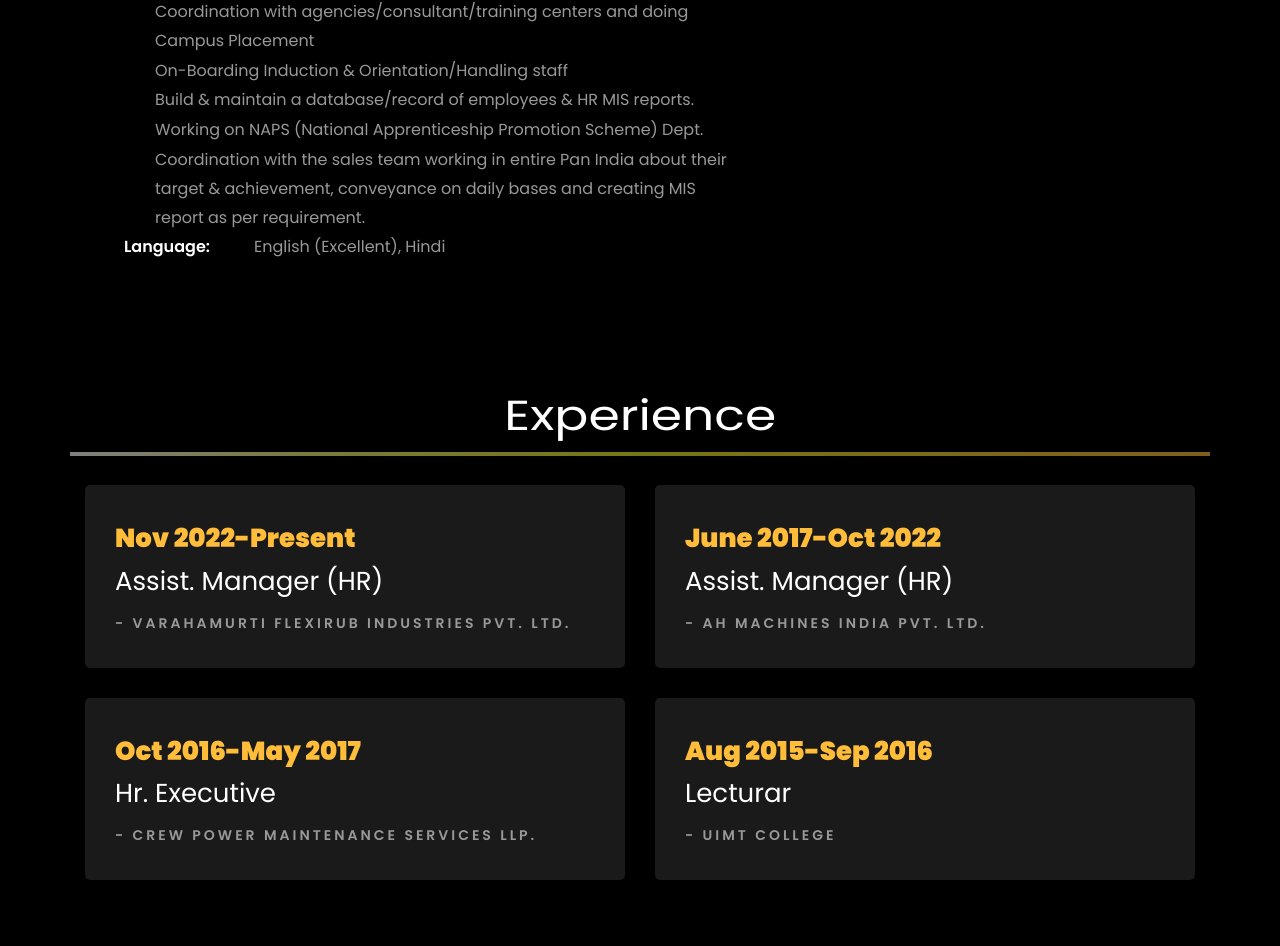
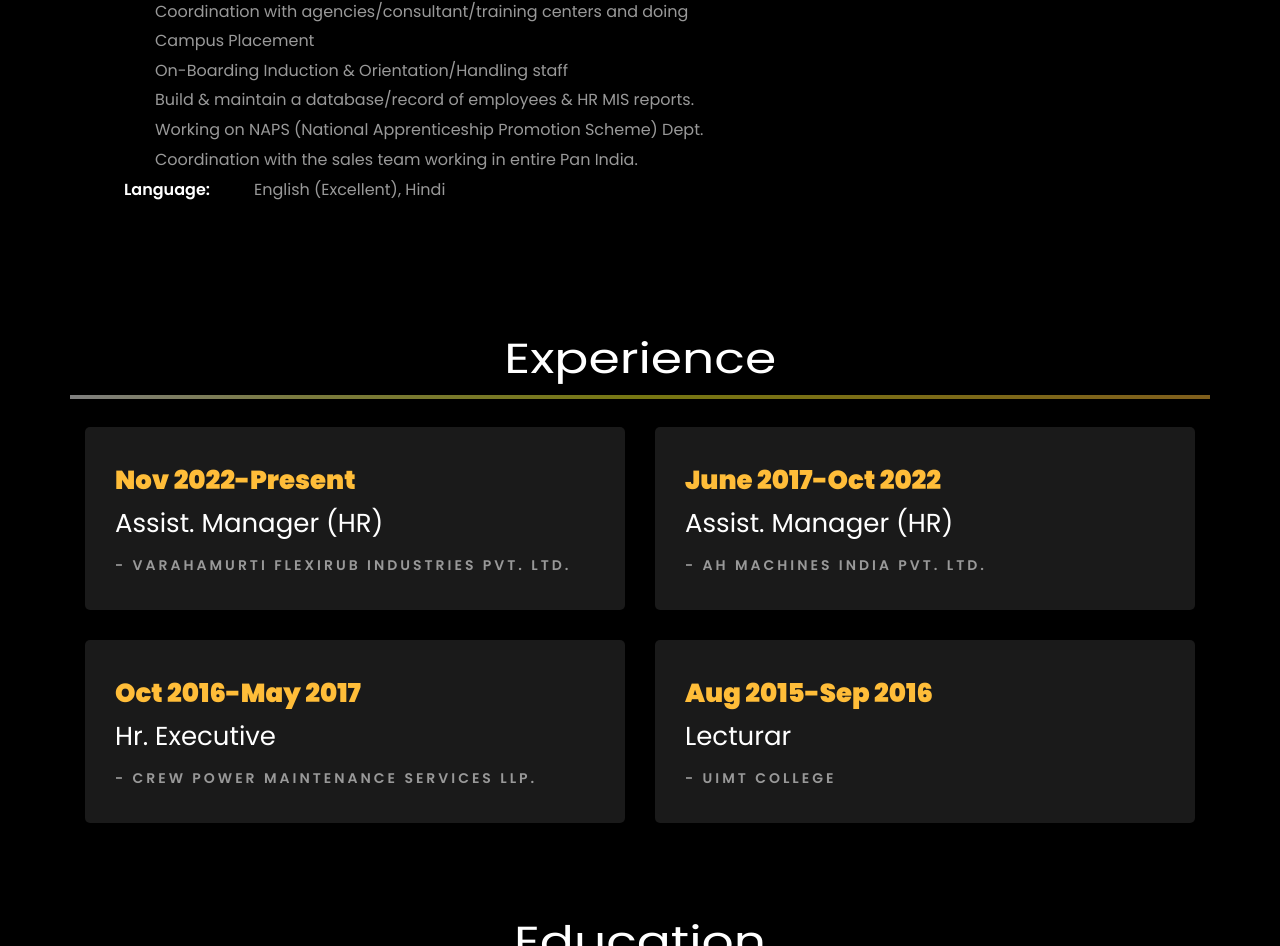
Before and after one commit to Raj180889/MyPorfolio, a plain HTML site: page index.html in a window 1280 px wide. Shown: the part 2551-3497 px from the top of the page. Drawn offline with Linux system fonts and the light colour scheme; files whose address does not match are found by name.

Commit message:
Update index.html

```diff
--- a/index.html
+++ b/index.html
@@ -399,8 +399,7 @@
 
 
 								</li>
-									<li class="bullet" style="font-size: 16px; margin: 1px; color: #999999;">Coordination with the sales team working in entire Pan India about their target & achievement,
-										conveyance on daily bases and creating MIS report as per requirement.
+									<li class="bullet" style="font-size: 16px; margin: 1px; color: #999999;">Coordination with the sales team working in entire Pan India.
 
 
 								</li>
```
